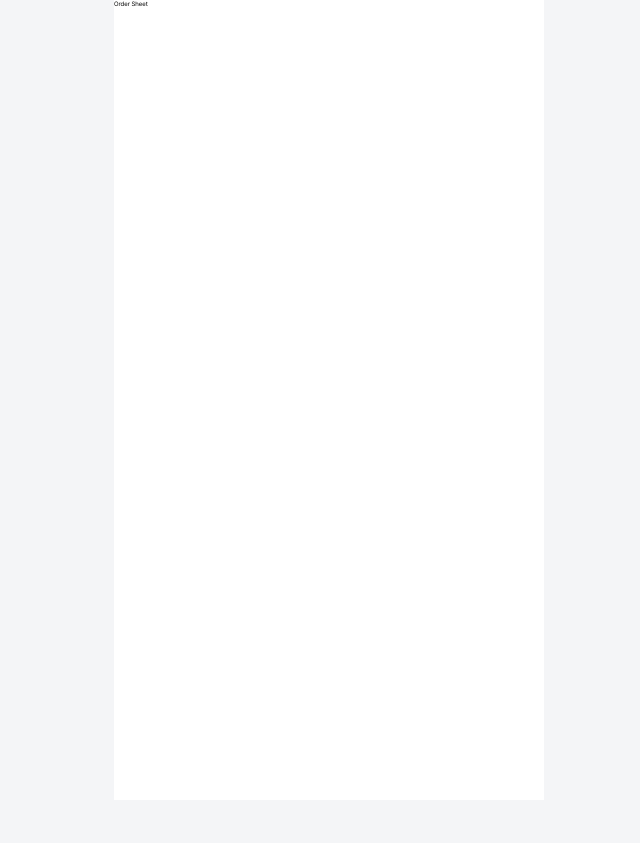
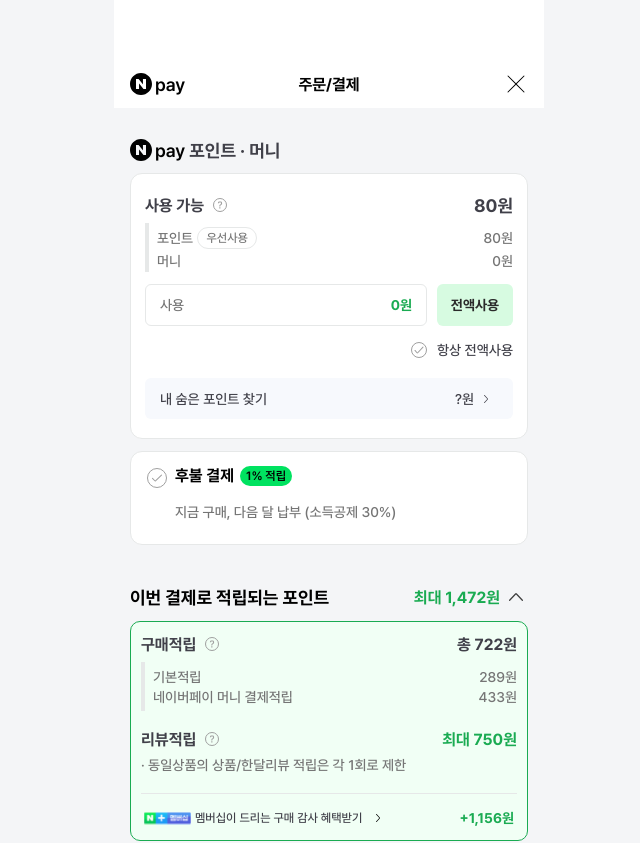
Before and after one commit to SOPT-all/38-COLLABORATION-WEB-NAVER, a React (Vite) app: page /ordersheet in a window 1280 px wide. Shown: the top 843 px of the page, without its empty margins (311-951 px from the left). Before the commit the page ends 800 px from the top, so only its background shows below. Built offline with nearby package versions, Linux system fonts and the light colour scheme.

Commit message:
feat: 사용 가능한 포인트 값 초과 시 입력 불가 팝업 기능 추가 (#77)

```diff
--- a/src/pages/order-sheet/OrderSheetPage.tsx
+++ b/src/pages/order-sheet/OrderSheetPage.tsx
@@ -1,3 +1,51 @@
-export function OrderSheetPage() {
-  return <h1>Order Sheet</h1>;
+import type {PointMoneyData} from '@/pages/order-sheet/api/types/order-sheet';
+import {OrderSheetHeader} from '@/pages/order-sheet/components/order-sheet-header/OrderSheetHeader';
+import {
+  MOCK_ORDER_SHEET_RESPONSE_DATA,
+  MOCK_POINT_MONEY_DATA,
+  MOCK_REWARD_INFO,
+  MOCK_REWARD_ITEMS,
+} from '@/pages/order-sheet/mocks/RewardInfoCardMocks';
+import {AgreementSection} from '@/pages/order-sheet/sections/agreement-section/AgreementSection';
+import {PaymentButtonSection} from '@/pages/order-sheet/sections/payment-button-section/PaymentButtonSection';
+import {PointMoneySection} from '@/pages/order-sheet/sections/point-money-section/PointMoneySection';
+import {RewardPointSection} from '@/pages/order-sheet/sections/reward-point-section/RewardPointSection';
+import type {
+  RewardInfo,
+  RewardItem,
+} from '@/pages/order-sheet/components/reward-info-card/RewardInfoCard';
+
+type RewardPointData = {
+  totalPoint: number;
+  rewardItems: RewardItem[];
+  rewardInfo: RewardInfo;
+};
+
+type OrderSheetPageProps = {
+  pointMoneyData?: PointMoneyData;
+  rewardPointData?: RewardPointData;
+};
+
+const MOCK_REWARD_POINT_DATA: RewardPointData = {
+  totalPoint: MOCK_ORDER_SHEET_RESPONSE_DATA.expectedPoint.totalPoint,
+  rewardItems: MOCK_REWARD_ITEMS,
+  rewardInfo: MOCK_REWARD_INFO,
+};
+
+export function OrderSheetPage({
+  pointMoneyData = MOCK_POINT_MONEY_DATA,
+  rewardPointData = MOCK_REWARD_POINT_DATA,
+}: OrderSheetPageProps = {}) {
+  return (
+    <div className='flex min-h-screen flex-col gap-[31px] bg-gray-300'>
+      <OrderSheetHeader className='pt-[72px] pr-[16px] pb-[12px] pl-[16px]' />
+
+      <main className='flex flex-col gap-[40px] px-[16px] pb-[16px]'>
+        <PointMoneySection {...pointMoneyData} />
+        <RewardPointSection {...rewardPointData} />
+        <AgreementSection />
+        <PaymentButtonSection />
+      </main>
+    </div>
+  );
 }
--- a/src/pages/order-sheet/constants/OrderSheetConstants.ts
+++ b/src/pages/order-sheet/constants/OrderSheetConstants.ts
@@ -20,6 +20,9 @@
     priorityUse: '우선사용',
     allUseAmount: '항상 전액사용',
   },
+  validationMessage: {
+    exceedAvailableAmount: '보유 금액 이상 사용은 불가능합니다.',
+  },
 } as const;
 
 export const DEFERRED_PAYMENT_TEXT = {
--- a/src/pages/order-sheet/sections/point-money-section/PointMoneyCard.tsx
+++ b/src/pages/order-sheet/sections/point-money-section/PointMoneyCard.tsx
@@ -9,7 +9,7 @@
 import {HiddenPointButton} from '@/pages/order-sheet/components/hidden-point-button/HiddenPointButton';
 import {PointUsageField} from '@/pages/order-sheet/components/point-usage-field/PointUsageField';
 
-const {balance} = POINT_MONEY_SECTION_TEXT;
+const {balance, validationMessage} = POINT_MONEY_SECTION_TEXT;
 
 type PointMoneyBalanceCardProps = Pick<
   PointMoneyData,
@@ -26,6 +26,10 @@
   const [isAlwaysUseAllChecked, setIsAlwaysUseAllChecked] = useState(false);
 
   const handlePointChange = (point: number) => {
+    if (point > allUseAmount) {
+      window.alert(validationMessage.exceedAvailableAmount);
+    }
+
     setUsedPoint(Math.min(point, allUseAmount));
   };
 
```
